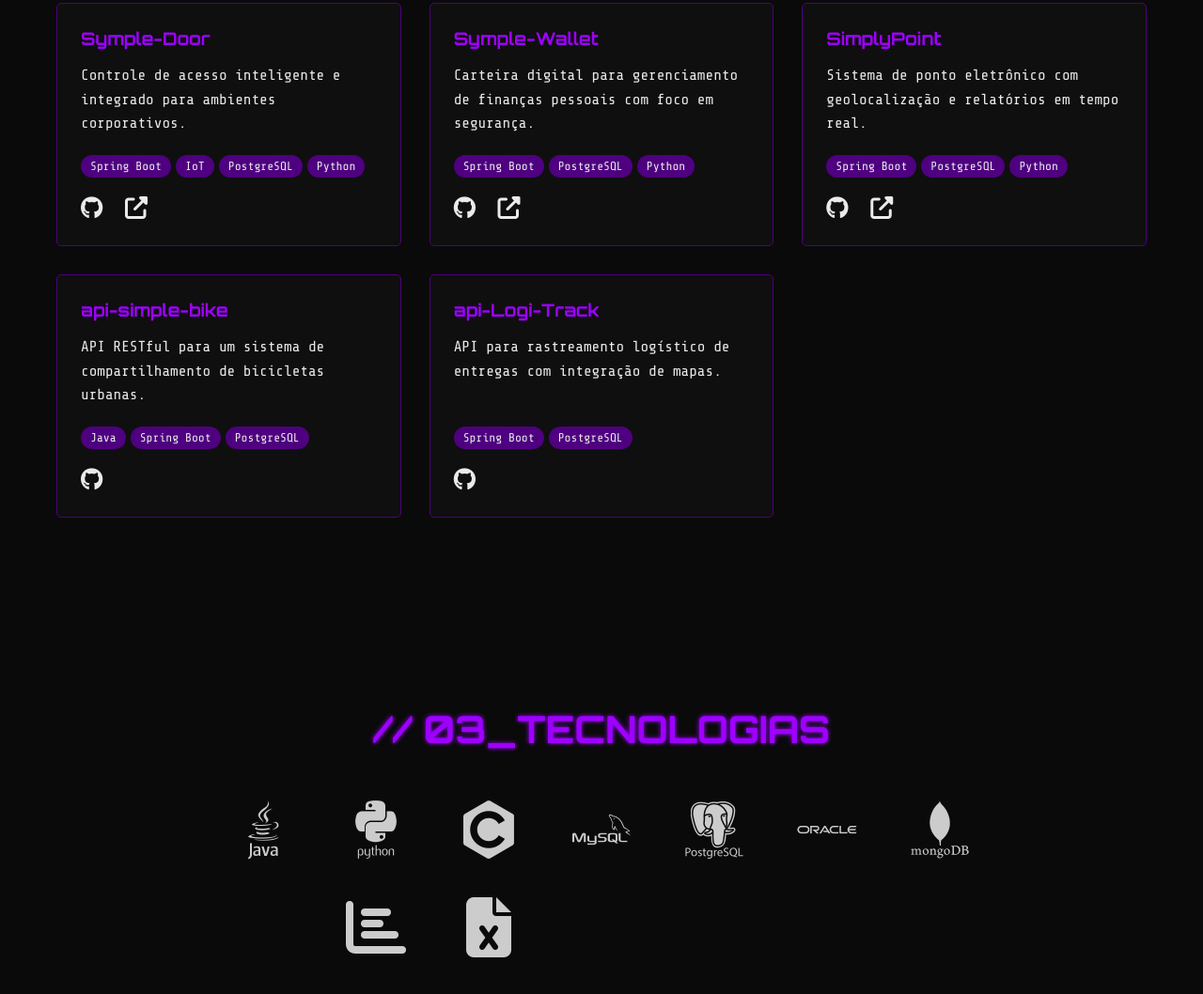
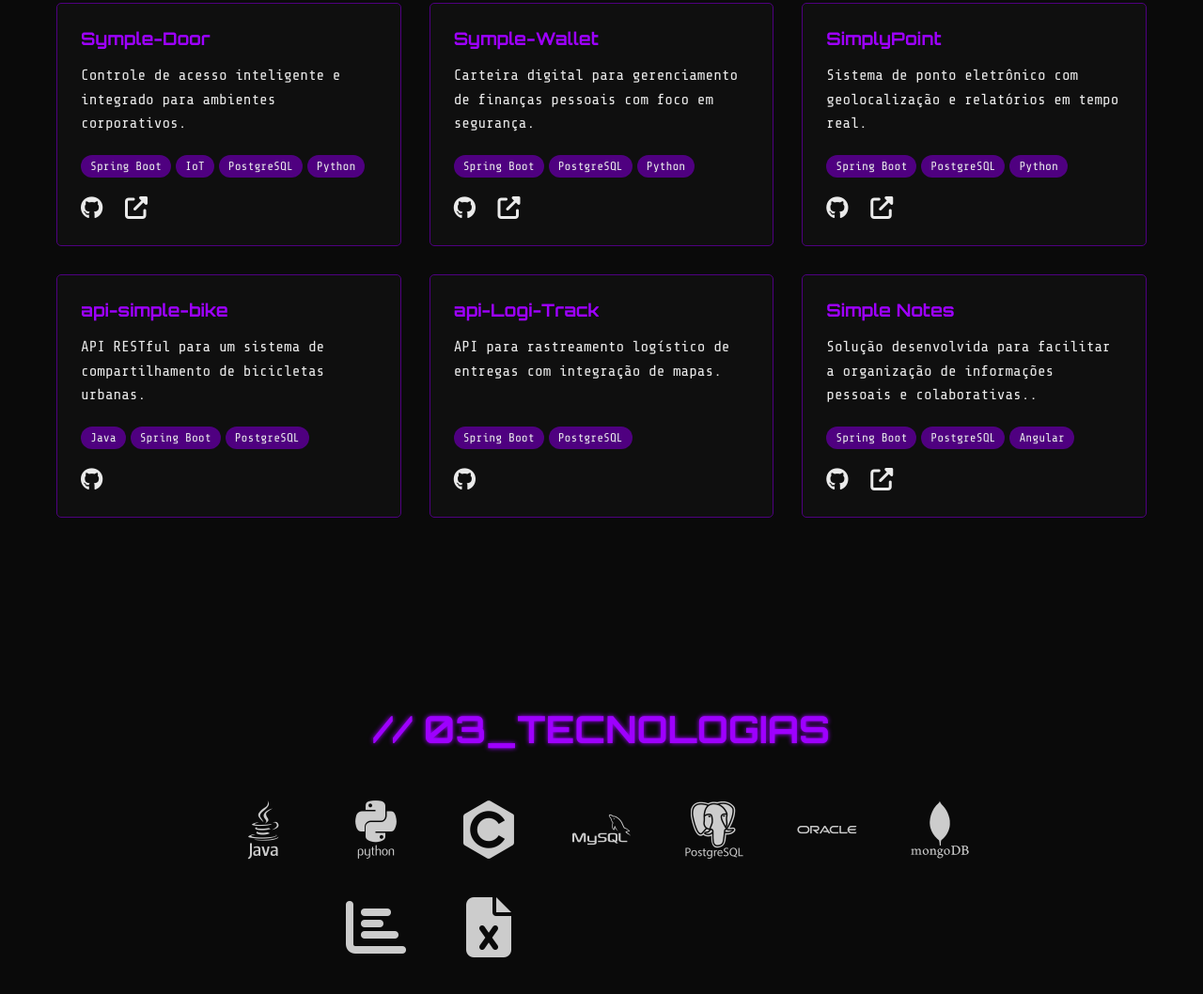
Before and after one commit to Bilius10/Portifolio, a plain HTML site: page index.html in a window 1280 px wide. Shown: the part 1590-2648 px from the top of the page at 94% size. Drawn offline with nearby package versions, Linux system fonts and the light colour scheme; some icons are missing.

Commit message:
Inserindo novo projeto

```diff
--- a/index.html
+++ b/index.html
@@ -108,7 +108,7 @@
                         <a href="https://github.com/Bilius10/api-simple-bike" target="_blank" aria-label="Ver código no GitHub"><i class="fab fa-github"></i></a>
                     </div>
                 </div>
-                 <div class="project-card">
+                <div class="project-card">
                     <h3>api-Logi-Track</h3>
                     <p>API para rastreamento logístico de entregas com integração de mapas.</p>
                     <div class="project-tags">
@@ -116,6 +116,17 @@
                     </div>
                     <div class="project-links">
                         <a href="https://github.com/Bilius10/api-Logi-Track" target="_blank" aria-label="Ver código no GitHub"><i class="fab fa-github"></i></a>
+                    </div>
+                </div>
+                <div class="project-card">
+                    <h3>Simple Notes</h3>
+                    <p>Solução desenvolvida para facilitar a organização de informações pessoais e colaborativas..</p>
+                    <div class="project-tags">
+                        <span>Spring Boot</span><span>PostgreSQL</span><span>Angular</span>
+                    </div>
+                    <div class="project-links">
+                        <a href="https://github.com/Bilius10/Simple-notes" target="_blank" aria-label="Ver código no GitHub"><i class="fab fa-github"></i></a>
+                        <a href="https://www.linkedin.com/posts/jo%C3%A3o-vitor-a2868230a_api-criptografia-angular-activity-7400727011557609472-k7nL?utm_source=share&utm_medium=member_desktop&rcm=ACoAAE7EA0ABXyrK95TlmAy7O1hqV-N8oMPITc4" target="_blank" aria-label="Ver demonstração"><i class="fas fa-external-link-alt"></i></a>
                     </div>
                 </div>
             </div>
```
